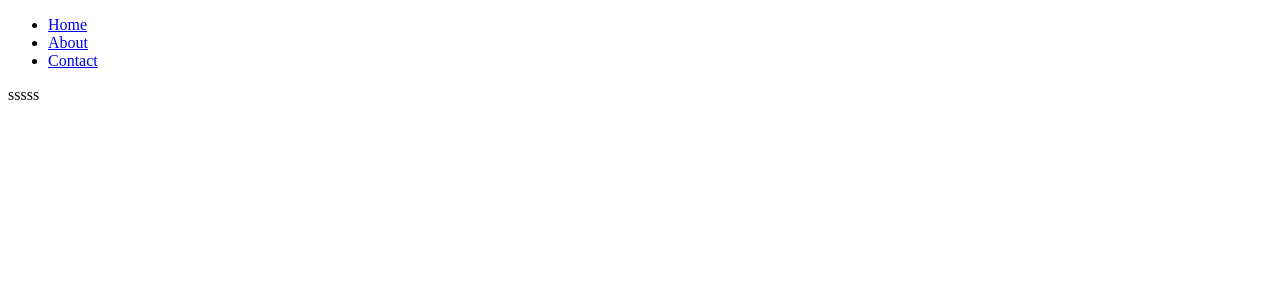
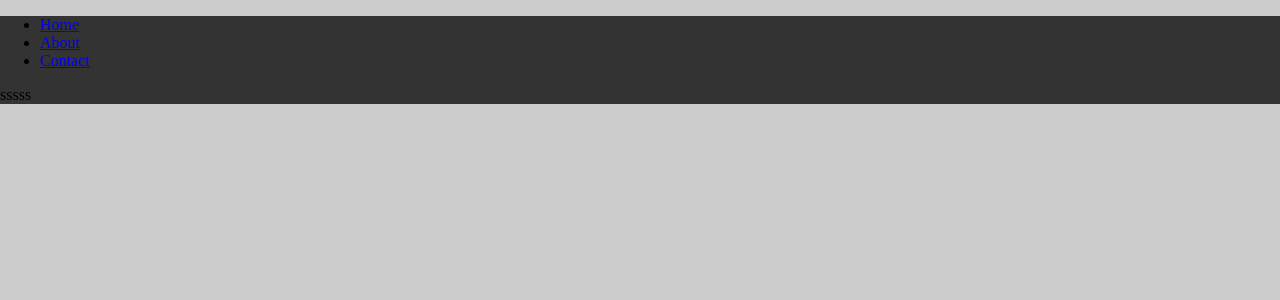
Before and after one commit to farriagadal/metro-app, a Nuxt app: page / in a window 1280 px wide. Shown: the top 300 px of the page. Built offline with nearby package versions, Linux system fonts and the light colour scheme.

Commit message:
add scss

```diff
--- a/assets/css/styles.scss
+++ b/assets/css/styles.scss
@@ -1,11 +1,14 @@
 
+body {
+  margin: 0;
+  background: #ccc;
+}
 
-
-.page-enter-active,
-.page-leave-active {
-  transition: opacity 0.3s;
-}
-.page-enter,
-.page-leave-to {
-  opacity: 0;
-}
+// .page-enter-active,
+// .page-leave-active {
+//   transition: opacity 0.3s;
+// }
+// .page-enter,
+// .page-leave-to {
+//   opacity: 0;
+// }
--- a/jsconfig.json
+++ b/jsconfig.json
@@ -1,5 +1,6 @@
 {
   "compilerOptions": {
+    "types": ["node", "eslint"],
     "baseUrl": ".",
     "paths": {
       "~/*": ["./*"],
--- a/nuxt.config.js
+++ b/nuxt.config.js
@@ -16,9 +16,13 @@ export default {
     ]
   },
 
+  buildModules: [
+    '@nuxtjs/style-resources',
+    '@nuxtjs/eslint-module'
+  ],
   // Global CSS: https://go.nuxtjs.dev/config-css
   css: [
-    // '~/assets/css/styles.scss'
+    '@/assets/css/styles.scss'
   ],
 
   // Plugins to run before rendering page: https://go.nuxtjs.dev/config-plugins
@@ -28,12 +32,6 @@ export default {
   // Auto import components: https://go.nuxtjs.dev/config-components
   components: true,
 
-  // Modules for dev and build (recommended): https://go.nuxtjs.dev/config-modules
-  buildModules: [
-    // https://go.nuxtjs.dev/eslint
-    '@nuxtjs/eslint-module'
-  ],
-
   // Modules: https://go.nuxtjs.dev/config-modules
   modules: [
   ],
--- a/package.json
+++ b/package.json
@@ -12,6 +12,7 @@
     "lintfix": "npm run lint:js -- --fix"
   },
   "dependencies": {
+    "@nuxtjs/style-resources": "^1.2.1",
     "axios": "^1.3.4",
     "core-js": "^3.25.3",
     "nuxt": "^2.15.8",
@@ -25,6 +26,8 @@
     "@nuxtjs/eslint-module": "^3.1.0",
     "eslint": "^8.24.0",
     "eslint-plugin-nuxt": "^4.0.0",
-    "eslint-plugin-vue": "^9.5.1"
+    "eslint-plugin-vue": "^9.5.1",
+    "sass": "^1.59.2",
+    "sass-loader": "^10.4.1"
   }
 }
--- a/pages/index.vue
+++ b/pages/index.vue
@@ -11,8 +11,8 @@ export default {
 }
 </script>
 
-<!-- <style lang="scss" scoped>
+<style lang="scss" scoped>
 .container {
   background-color: #333;
 }
-</style> -->
+</style>
```
Also changed, not shown: 1 other file (tests, documents, lock files or other folders).
